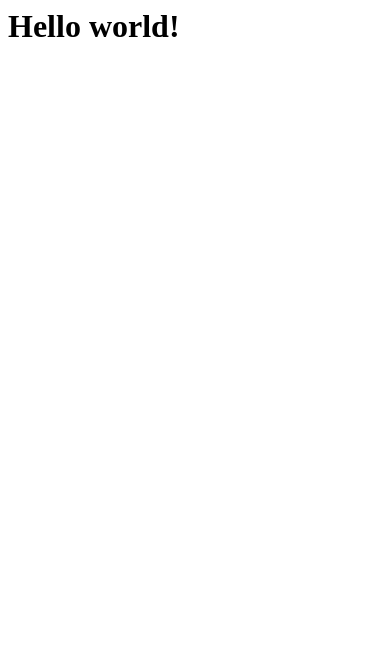
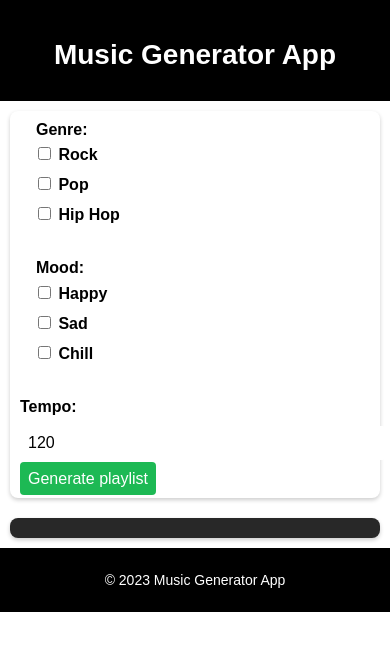
Before and after one commit to Tomiinsh/moodmaster, a plain HTML site: page index.html in a window 390 px wide. Drawn offline with Linux system fonts and the light colour scheme.

Commit message:
Views for generator form and generated playlist.

```diff
--- a/index.html
+++ b/index.html
@@ -1 +1,60 @@
-<h1>Hello world!</h1>
+<!DOCTYPE html>
+<html>
+<head>
+    <meta charset="UTF-8">
+    <title>Music Generator App</title>
+    <link rel="stylesheet" type="text/css" href="style.css">
+</head>
+<body>
+<header>
+    <h1>Music Generator App</h1>
+</header>
+
+<main>
+    <form id="music-form">
+        <fieldset>
+            <legend>Genre:</legend>
+            <label for="rock">
+                <input type="checkbox" id="rock" name="genre" value="rock"> Rock
+            </label>
+            <label for="pop">
+                <input type="checkbox" id="pop" name="genre" value="pop"> Pop
+            </label>
+            <label for="hip-hop">
+                <input type="checkbox" id="hip-hop" name="genre" value="hip-hop"> Hip Hop
+            </label>
+            <!-- Add more genre options here -->
+        </fieldset>
+
+        <fieldset>
+            <legend>Mood:</legend>
+            <label for="happy">
+                <input type="checkbox" id="happy" name="mood" value="happy"> Happy
+            </label>
+            <label for="sad">
+                <input type="checkbox" id="sad" name="mood" value="sad"> Sad
+            </label>
+            <label for="chill">
+                <input type="checkbox" id="chill" name="mood" value="chill"> Chill
+            </label>
+            <!-- Add more mood options here -->
+        </fieldset>
+
+        <label for="tempo">Tempo:</label>
+        <input type="number" id="tempo" name="tempo" min="60" max="240" step="5" value="120">
+
+        <a href="playlist.html" class="generator-button">Generate playlist</a>
+    </form>
+
+    <div id="playlist-container">
+        <!-- Playlist results will be displayed here -->
+    </div>
+</main>
+
+<footer>
+    <p>&copy; 2023 Music Generator App</p>
+</footer>
+
+<script src="script.js"></script>
+</body>
+</html>
--- /dev/null
+++ b/style.css
@@ -0,0 +1,138 @@
+/* style.css */
+
+/* Global Styles */
+body {
+    font-family: Arial, sans-serif;
+    margin: 0;
+    padding: 0;
+}
+
+h1 {
+    font-size: 24px;
+    color: #1DB954;
+}
+
+main {
+    padding: 20px;
+}
+
+/* Form Styles */
+form {
+    margin-bottom: 20px;
+}
+
+fieldset {
+    margin-bottom: 15px;
+    border: none;
+}
+
+legend {
+    font-weight: bold;
+}
+
+label {
+    display: block;
+    margin-bottom: 10px;
+    font-weight: bold;
+    color: #1DB954;
+}
+
+input[type="number"],
+.generator-button {
+    padding: 8px;
+    font-size: 16px;
+    border: none;
+    border-radius: 4px;
+}
+
+a {
+    text-decoration: none;
+}
+
+.generator-button {
+    background-color: #1DB954;
+    color: #fff;
+    cursor: pointer;
+}
+
+button[type="submit"]:hover {
+    background-color: #198c41;
+}
+
+/* Playlist Styles */
+#playlist-container {
+    background-color: #282828;
+    padding: 20px;
+    color: #fff;
+}
+
+/* Footer Styles */
+footer {
+    background-color: #000;
+    padding: 10px;
+    color: #fff;
+    text-align: center;
+}
+
+/* Custom Spotify-inspired Styles */
+header {
+    background-color: #000;
+    padding: 20px;
+    text-align: center;
+}
+
+header h1 {
+    color: #fff;
+    font-weight: bold;
+    font-size: 36px;
+    margin-bottom: 10px;
+}
+
+#music-form {
+    background-color: #fff;
+    padding: 20px;
+    border-radius: 8px;
+    box-shadow: 0px 2px 4px rgba(0, 0, 0, 0.2);
+}
+
+#music-form label {
+    color: #000;
+}
+
+#music-form select,
+#music-form input[type="number"] {
+    width: 100%;
+    margin-bottom: 10px;
+}
+
+#playlist-container {
+    border-radius: 8px;
+    box-shadow: 0px 2px 4px rgba(0, 0, 0, 0.2);
+}
+
+/* Responsive Styles */
+@media screen and (max-width: 600px) {
+    h1 {
+        font-size: 20px;
+    }
+
+    header h1 {
+        font-size: 28px;
+    }
+
+    main {
+        padding: 10px;
+    }
+
+    #music-form {
+        padding: 10px;
+    }
+
+    #playlist-container {
+        padding: 10px;
+    }
+
+    footer {
+        font-size: 14px;
+    }
+}
```
Also changed, not shown: playlist.html (added, +132 -0 lines).
